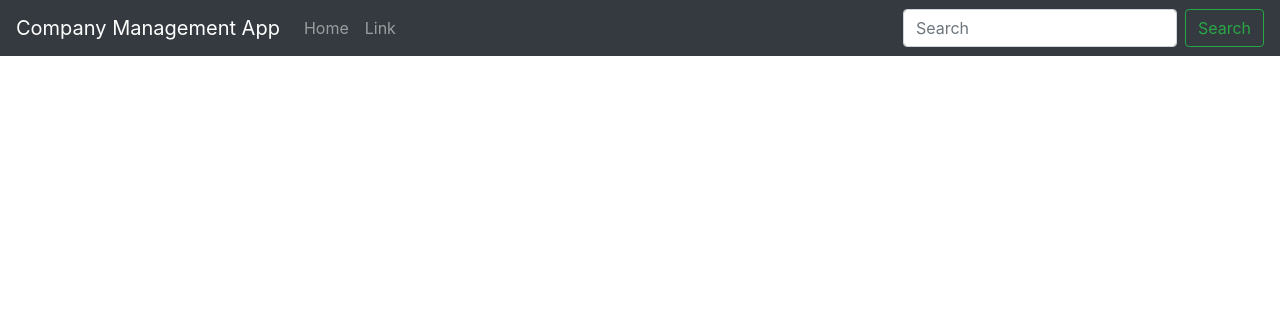
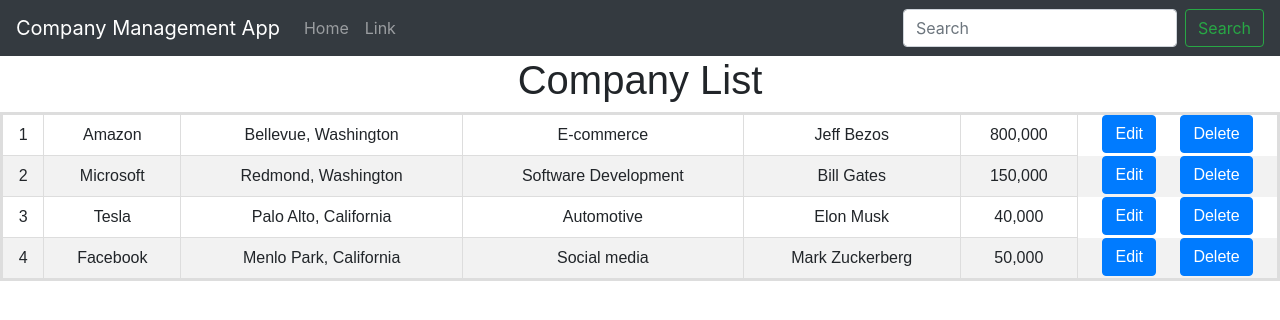
Before and after one commit to thejbomb/company-management, a React (Create React App) app: page / in a window 1280 px wide. Shown: the top 320 px of the page. Built offline with nearby package versions, Linux system fonts and the light colour scheme.

Commit message:
added home page and display of company details

```diff
--- a/src/App.js
+++ b/src/App.js
@@ -1,9 +1,15 @@
 import React, {Component} from 'react';
 import './App.css';
 import Navigation from './components/Navigation/Navigation';
+import Home from './components/Home/Home';
 
 const initialState = {
-  companies: [],
+  companies: [
+    { id: 1, name: 'Amazon', location: 'Bellevue, Washington', industry: 'E-commerce', ceo: 'Jeff Bezos', employees: '800,000'},
+    { id: 2, name: 'Microsoft', location: 'Redmond, Washington', industry: 'Software Development', ceo: 'Bill Gates', employees: '150,000'},
+    { id: 3, name: 'Tesla', location: 'Palo Alto, California', industry: 'Automotive', ceo: 'Elon Musk', employees: '40,000'},
+    { id: 4, name: 'Facebook', location: 'Menlo Park, California', industry: 'Social media', ceo: 'Mark Zuckerberg', employees: '50,000'},
+  ],
 }
 
 class App extends Component {
@@ -13,10 +19,12 @@
   }
 
   render() {
+    const {companies} = this.state;
 
     return (
       <div className="App">
         <Navigation/>
+        <Home companies={companies}/>
       </div>
     );
   }
--- /dev/null
+++ b/src/components/Home/Home.css
@@ -0,0 +1,39 @@
+#title {
+  text-align: center;
+  font-family: arial, sans-serif;
+}
+
+#companies {
+  text-align: center;
+  font-family: Arial, Helvetica, sans-serif;
+  border-collapse: collapse;
+  border: 3px solid #ddd;
+  width: 100%;
+}
+
+#companies td, #companies th {
+  border: 1px solid #ddd;
+  padding: 8px;
+}
+
+#companies tr:nth-child(even) {
+  background: #f2f2f2;
+}
+
+#companies tr:hover {
+  background-color: #ddd;
+}
+
+#companies th {
+  padding-top: 12px;
+  padding-bottom: 12px;
+  text-align: center;
+  background-color: #4CAF50;
+  color: white;
+}
+
+.options {
+  display: flex;
+  align-items: center;
+  justify-content: space-evenly;
+}
--- /dev/null
+++ b/src/components/Home/Home.js
@@ -0,0 +1,39 @@
+import React from 'react';
+import './Home.css';
+import {Button} from 'react-bootstrap';
+
+const Home = ({companies}) => {
+
+
+  let tableData = companies.map((company, index) => {
+    const {id, name, location, industry, ceo, employees} = company;
+    return(
+      <tr key={id}>
+        <td>{id}</td>
+        <td>{name}</td>
+        <td>{location}</td>
+        <td>{industry}</td>
+        <td>{ceo}</td>
+        <td>{employees}</td>
+        <div className='options'>
+          <Button>Edit</Button>
+          <Button>Delete</Button>
+        </div>
+
+      </tr>
+    )
+  });
+
+  return (
+    <div>
+      <h1 id='title'>Company List</h1>
+      <table id='companies'>
+        <tbody>
+          {tableData}
+        </tbody>
+      </table>
+    </div>
+  );
+}
+
+export default Home;
```
